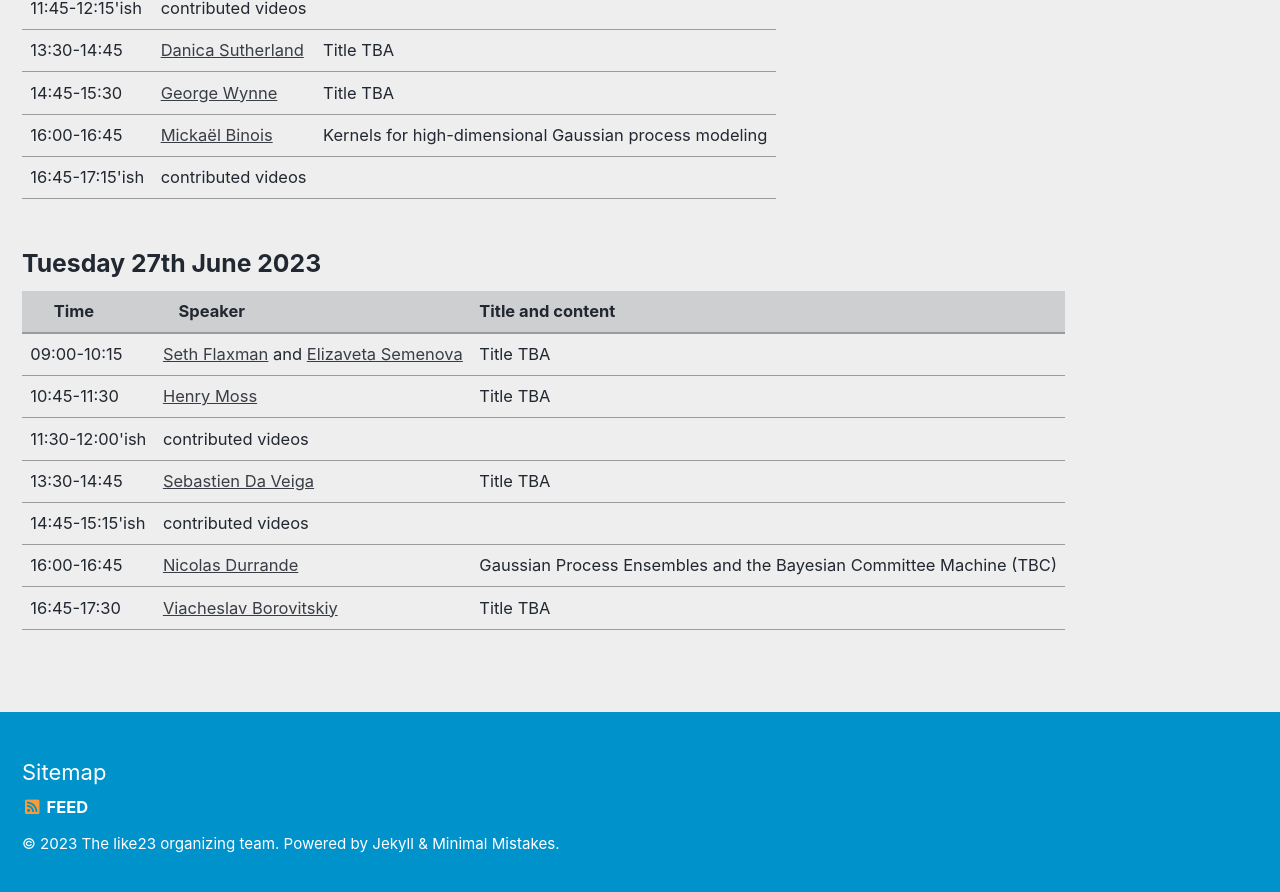
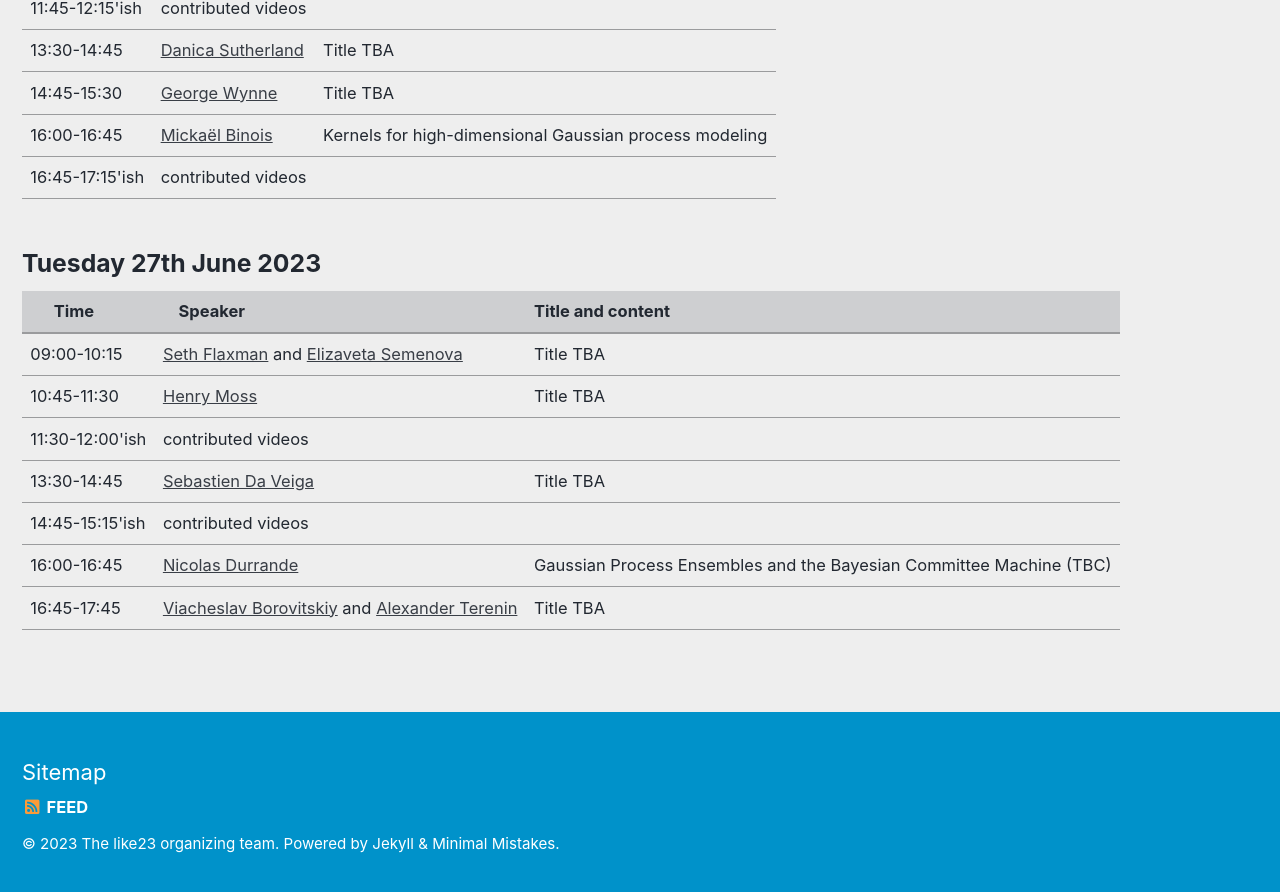
Before and after one commit to LIKE23-Bern/LIKE23-Bern.github.io, a Jekyll site: the page built from _pages/program.md, in a window 1280 px wide and 900 px high, scrolled down 787 px. Shown: the top 892 px of the window. Built offline with Jekyll 4.4.1, drawn with Linux system fonts in a browser that asks for light colours; cached includes are drawn as plain includes.

Commit message:
Update program.md

```diff
--- a/_pages/program.md
+++ b/_pages/program.md
@@ -159,9 +159,10 @@ header:
 	    </td>
 	</tr>
     <tr>
-		<td> 16:45-17:30 </td>
+		<td> 16:45-17:45 </td>
 		<td>
 		    <a href="https://vab.im/" target="_blank">Viacheslav Borovitskiy</a>
+      and <a href="https://avt.im/" target="_blank">Alexander Terenin</a>
 		</td>
 		<td>
 	        Title TBA
```
